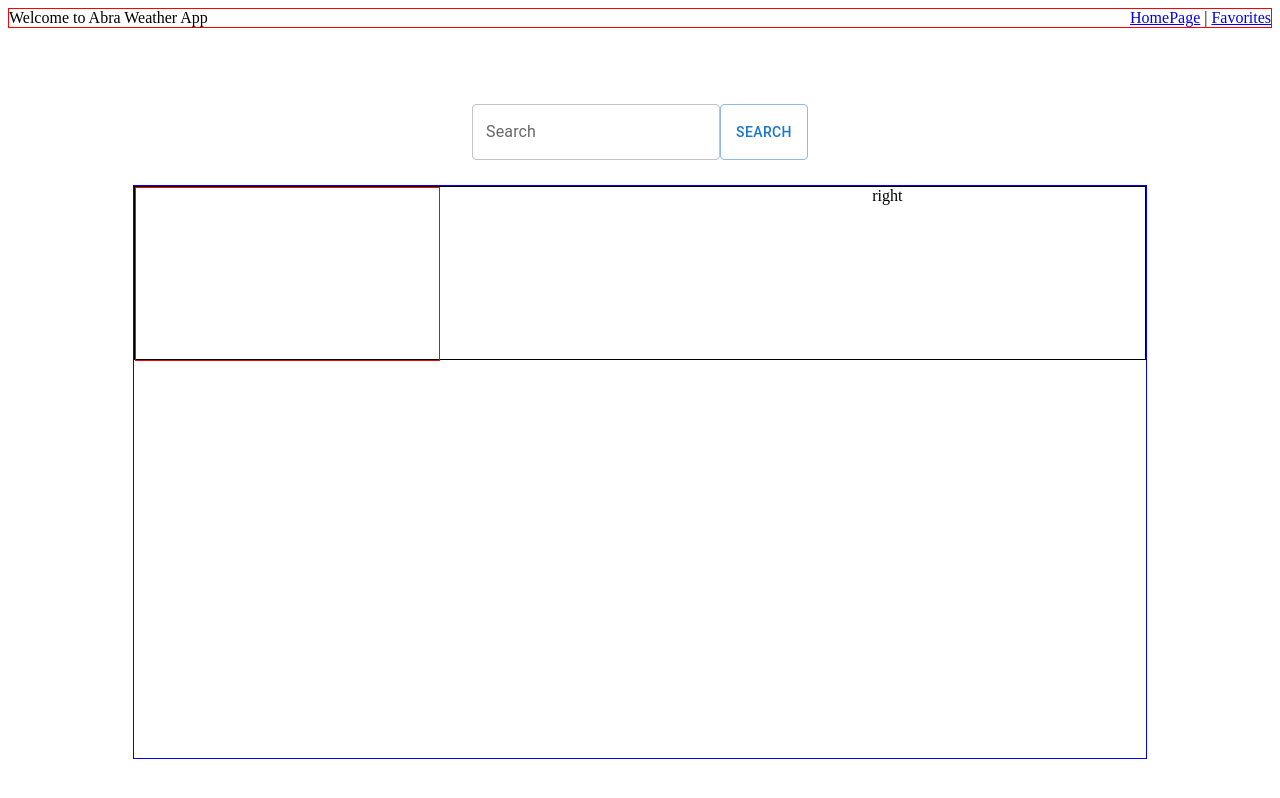
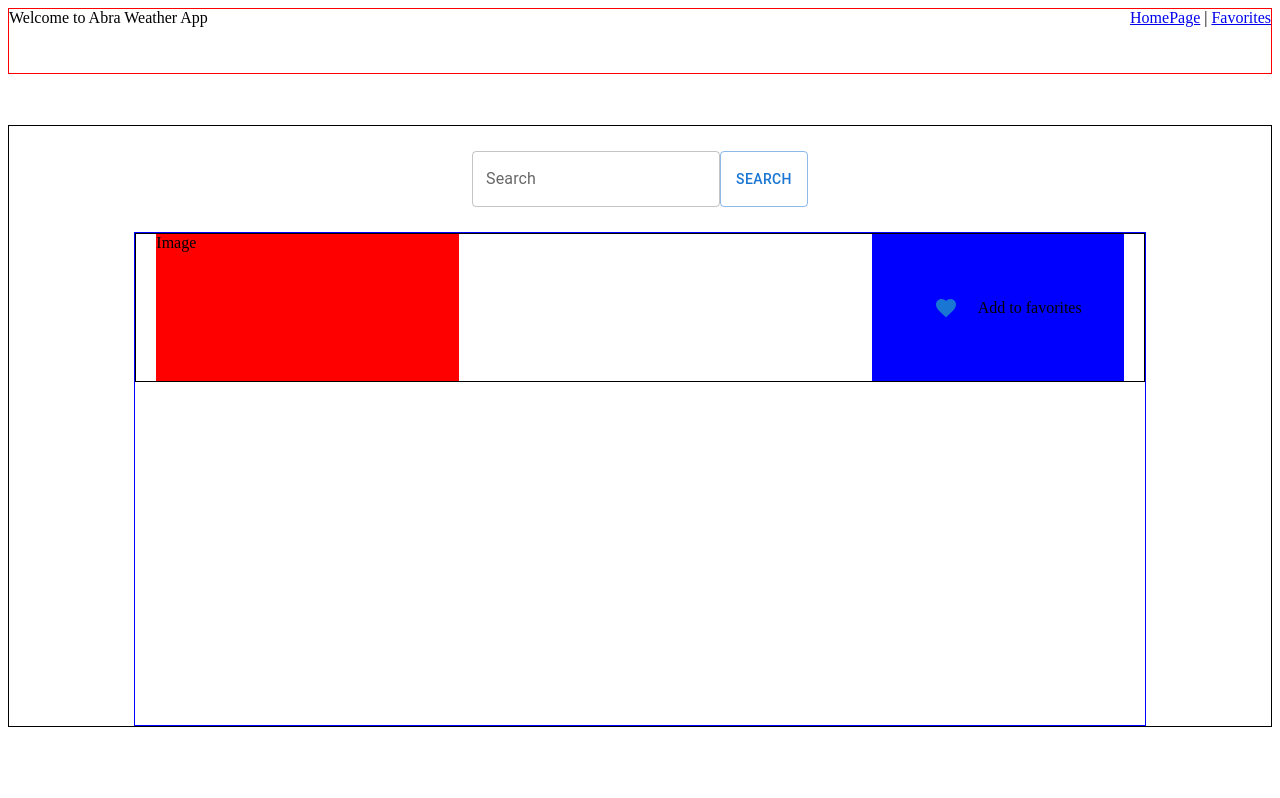
Before and after one commit to ovadiaE/Abra-WeatherApp, a React (Create React App) app: page /Homepage in a window 1280 px wide. Built offline with nearby package versions, Linux system fonts and the light colour scheme; no server answers.

Commit message:
displaying first weather and city values and still wireframing Homepage

```diff
--- a/src/components/Homepage/HomePage.css
+++ b/src/components/Homepage/HomePage.css
@@ -1,9 +1,10 @@
 .wrapper{
-    height:85vh;
+    height:75vh;
     margin-top: 4%;
     display: flex;
     flex-direction: column;
-    align-items: center
+    align-items: center;
+    border: 1px solid black
 
 }
 
@@ -30,12 +31,24 @@
 .header-left{
     height: 100%;
     width: 30%;
-    margin-left: 2%l;
-    border: 1px solid red;
+    margin-left: 2%;
+    display: flex;
+    justify-content: space-between;
+    background-color: red;
 }
+
+.image{
+    height: 100%;
+    width: 50%;
+}
+
 
 .header-right{
     height: 100%;
     width: 25%;
-    margin-right: 2%
+    margin-right: 2%;
+    display: flex;
+    justify-content: center;
+    align-items: center;
+    background-color:blue;
 }
--- a/src/components/Homepage/HomePage.js
+++ b/src/components/Homepage/HomePage.js
@@ -1,20 +1,35 @@
-import React, {useState} from 'react';
+import React, {useEffect, useState} from 'react';
 import "./HomePage.css"
 import ApiRequest from '../../api/ApiRequest'
 import Navbar from '../Navbar/Navbar';
 import TextField from '@mui/material/TextField';
 import Button from '@mui/material/Button';
+import FavoriteIcon from '@mui/icons-material/Favorite';
 
 const HomePage = () => {
     const [search, setSearch] = useState('')
+    const [city, setCity] = useState('')
+    const [temp, setTemp] = useState('')
+    const [weatherData, setWeatherData] = useState({})
     const key = process.env.REACT_APP_API_KEY
 
     const handleChange = event => (setSearch(event.target.value));
     const handleSearch = async (event) => {
         event.preventDefault()
         const data = await ApiRequest.fetchWeatherInfo(search, key)
-        console.log(data)
+        setWeatherData(data)
+        setCity(search)
     }
+
+    useEffect(()=>{
+        if(Object.entries(weatherData).length === 0){
+            console.log('hello')
+
+        } else{
+            console.log(weatherData.currentWeather.data[0].Temperature.Metric.Value)
+            setTemp(weatherData.currentWeather.data[0].Temperature.Metric.Value)
+        }
+    },[weatherData])
 
     return (
     <>
@@ -28,11 +43,17 @@ const HomePage = () => {
             <div className="weather-display-wrapper">
                 <div className="header">
                    <div className="header-left">
+                       <span className="image">Image</span>
+                       <span className="text">{city} {temp}</span>
+                    </div>
 
-                   </div>
-                   <div className="header-right">right</div>
+                    <div className="header-right">
+                       <Button variant="text"><FavoriteIcon/></Button>
+                       <span>Add to favorites</span>
+                    </div>
                 </div>
             </div>
+
         </div>
     </>
    )
--- a/src/components/Navbar/Navbar.css
+++ b/src/components/Navbar/Navbar.css
@@ -1,5 +1,6 @@
 .nav-wrapper{
     border: 1px solid red;
     display: flex;
-    justify-content: space-between
+    justify-content: space-between;
+    height:4rem
 }
--- a/src/components/Navbar/Navbar.js
+++ b/src/components/Navbar/Navbar.js
@@ -7,7 +7,7 @@ const Navbar = () => {
     return (
         <div className='nav-wrapper'>
             <div> Welcome to Abra Weather App</div>
-            <nav>
+            <nav className="nav">
                 <Link to="/Homepage">HomePage</Link> | {" "}
                 <Link to="/Favorites">Favorites</Link>
             </nav>
```
Also changed, not shown: 1 other file (tests, documents, lock files or other folders).
